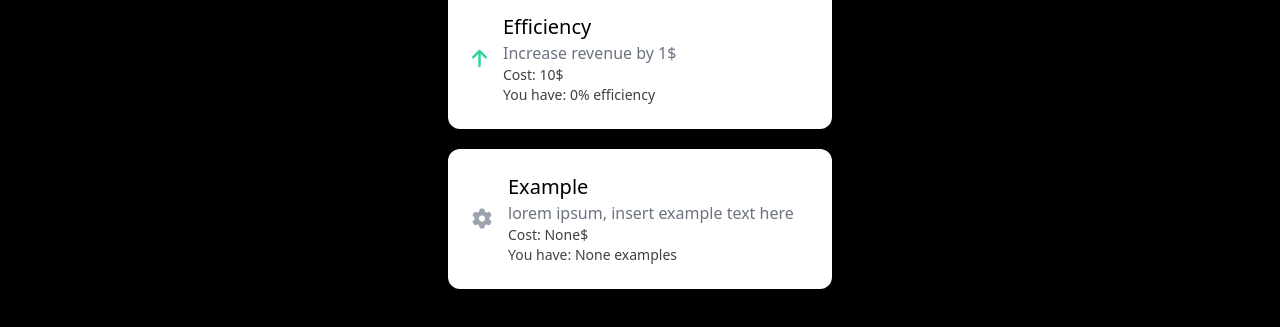
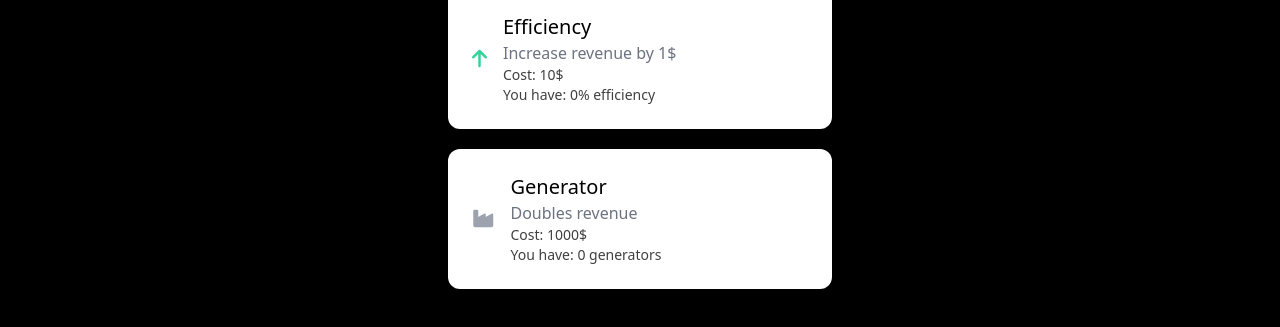
Before and after one commit to frinkifail/TailwindIncremental, a plain HTML site: page index.html in a window 1280 px wide. Both pictures are taken after a click on the button "Shop". Shown: the part 123-450 px from the top of the page. Drawn offline with nearby package versions, Linux system fonts and the light colour scheme.

Commit message:
I made [[Hyperlink Blocked]]!!! You should get some [KROMER] now!!!!!!

```diff
--- a/index.html
+++ b/index.html
@@ -62,12 +62,12 @@
                 </div>
             </div>
             <div class="p-6 max-w-sm mx-auto bg-white rounded-xl shadow-lg flex items-center space-x-4 mb-5">
-                <i class="fa-solid fa-gear text-gray-400 text-xl"></i>
+                <i class="fa-solid fa-industry text-gray-400 text-xl"></i>
                 <div>
-                    <h1 class="text-xl font-medium text-black">Example</h1>
-                    <p class="text-gray-500">lorem ipsum, insert example text here</p>
-                    <p class="opacity-75 text-sm text-black">Cost: <span>None</span>$</p>
-                    <p class="opacity-75 text-sm text-black">You have: <span>None</span> examples</p>
+                    <h1 class="text-xl font-medium text-black">Generator</h1>
+                    <p class="text-gray-500">Doubles revenue</p>
+                    <p class="opacity-75 text-sm text-black">Cost: <span id="shop-item__generator-cost">1000</span>$</p>
+                    <p class="opacity-75 text-sm text-black">You have: <span id="shop-item__generator-amount">0</span> generators</p>
                 </div>
             </div>
         </div>
```
